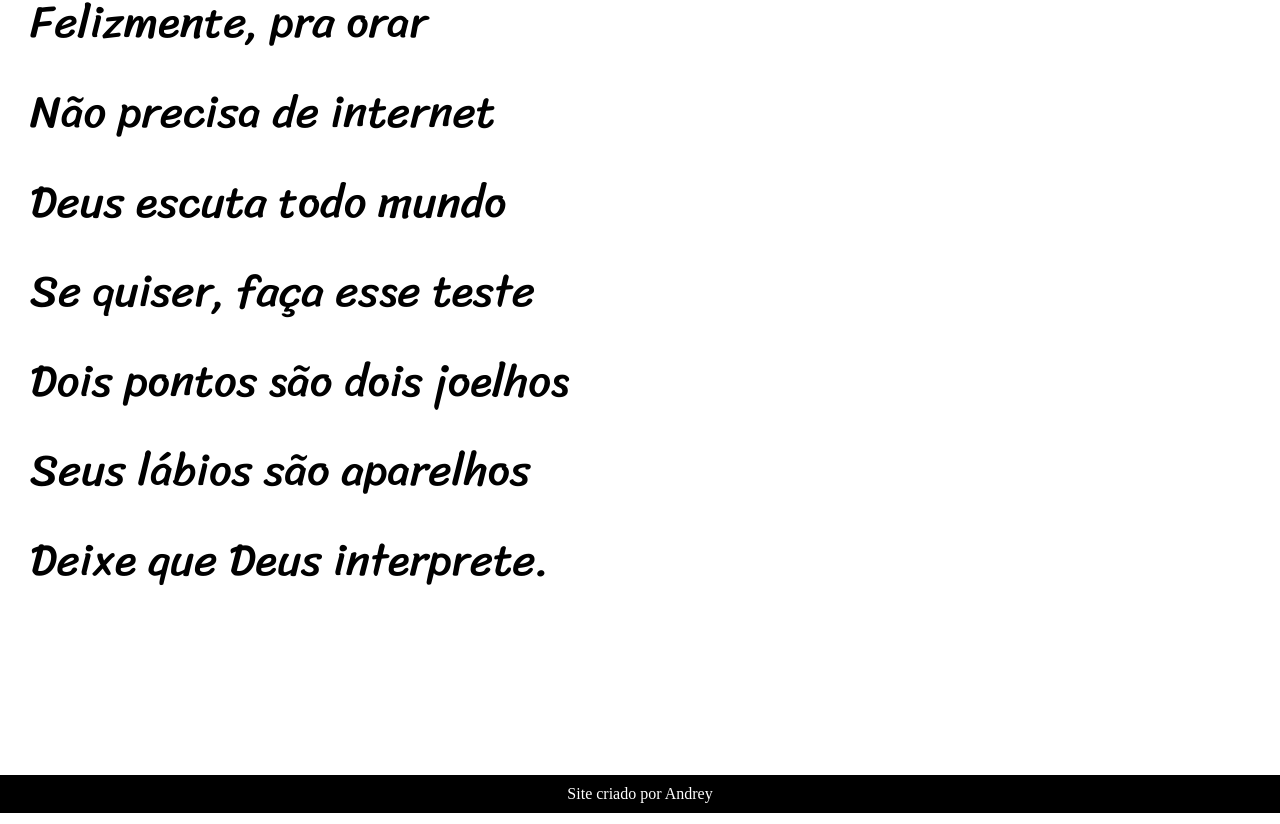
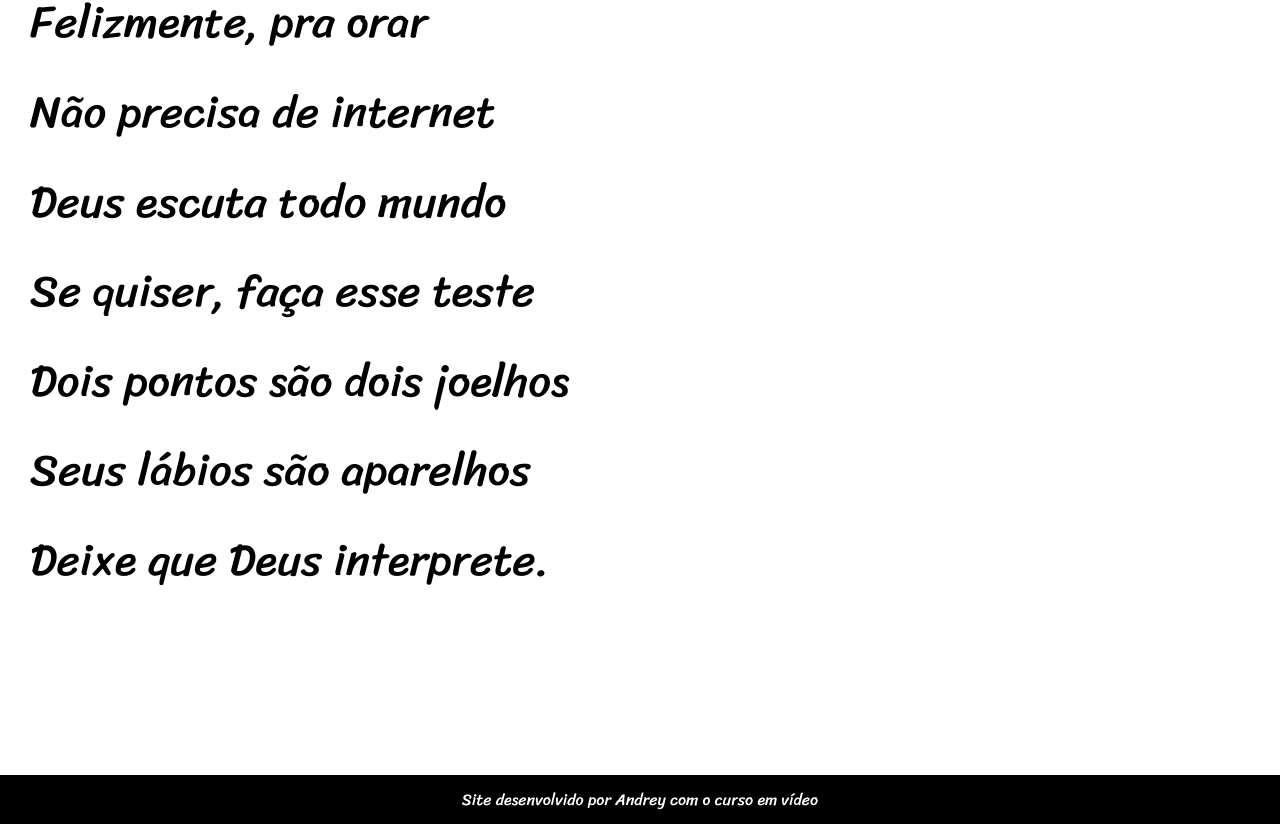
Before and after one commit to andreyackerman/html-css, a plain HTML site: page desafios/d11/index.html in a window 1280 px wide. Shown: the part 5143-5967 px from the top of the page. Drawn offline with Linux system fonts and the light colour scheme.

Commit message:
atualizando footer

```diff
--- a/desafios/d11/estilo/style.css
+++ b/desafios/d11/estilo/style.css
@@ -93,4 +93,5 @@ footer {
     color: white;
     text-align: center;
     padding: 10px;
+    font-family: var(--fonte3);
 }
--- a/desafios/d11/index.html
+++ b/desafios/d11/index.html
@@ -88,18 +88,7 @@
     </section>
 
     <footer>
-        Site criado por Andrey
+        <p>Site desenvolvido por Andrey com o curso em vídeo</p>
     </footer>
-
-
-
-
-
-
-
-
-
-
-
 </body>
 </html>
```
